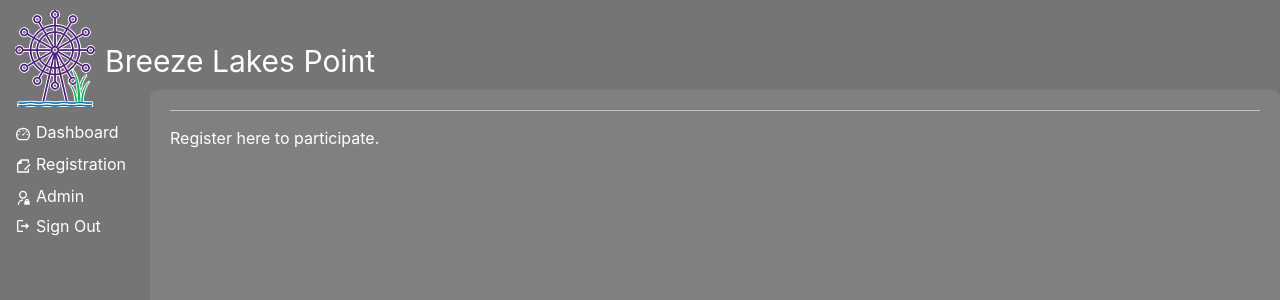
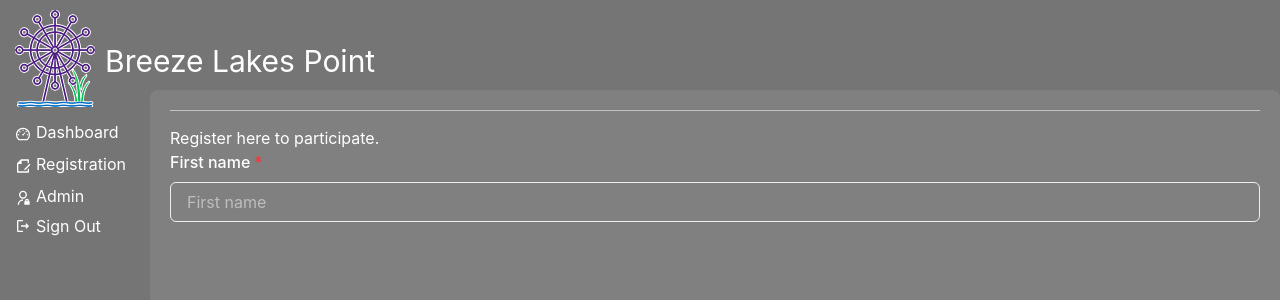
Before and after one commit to kristenkinnearohlmann/breeze-lakes-point-2, a Next.js app: page /registration in a window 1280 px wide. Shown: the top 300 px of the page. Built offline with nearby package versions, Linux system fonts and the light colour scheme; no server answers.

Commit message:
Added form and first name

```diff
--- a/pages/registration.tsx
+++ b/pages/registration.tsx
@@ -1,4 +1,6 @@
 import { Box, Text } from "@chakra-ui/layout";
+import { Input } from "@chakra-ui/react";
+import { FormControl, FormLabel } from "@chakra-ui/form-control";
 import UserHeader from "../components/userHeader";
 import { useMe } from "../lib/hooks";
 
@@ -10,6 +12,16 @@ const Registration = () => {
       <UserHeader user={user}></UserHeader>
       <Box>
         <Text>Register here to participate.</Text>
+        <form>
+          <FormControl isRequired>
+            <FormLabel htmlFor="first-name">First name</FormLabel>
+            <Input
+              id="first-name"
+              name="first-name"
+              placeholder="First name"
+            ></Input>
+          </FormControl>
+        </form>
       </Box>
     </div>
   );
```
